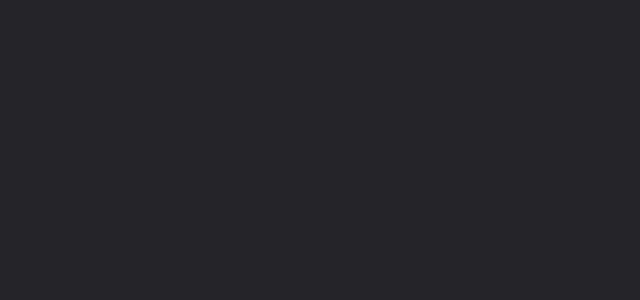
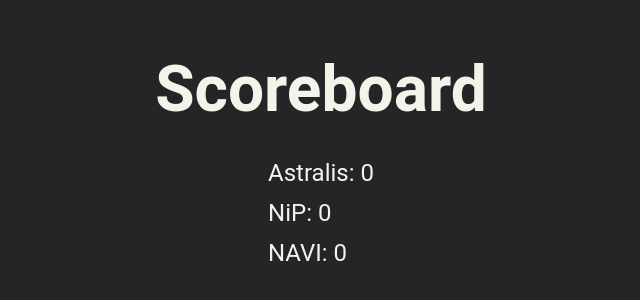
Before and after one commit to NANIOY/lab6-FRONT, a Vue app: page / in a window 1280 px wide. Shown: the part 1040-1340 px from the top of the page, without its empty margins (319-959 px from the left). Before the commit the page ends 800 px from the top, so only its background shows below. Built offline with nearby package versions, Linux system fonts and the light colour scheme.

Commit message:
test: add scoreboard

```diff
--- a/src/App.vue
+++ b/src/App.vue
@@ -1,10 +1,12 @@
 <script setup>
   import UpdateScore from './components/UpdateScore.vue';
+  import Scoreboard from './components/Scoreboard.vue';
 </script>
 
 <template>
   <div>
     <UpdateScore />
+    <Scoreboard />
   </div>
 </template>
 
```
